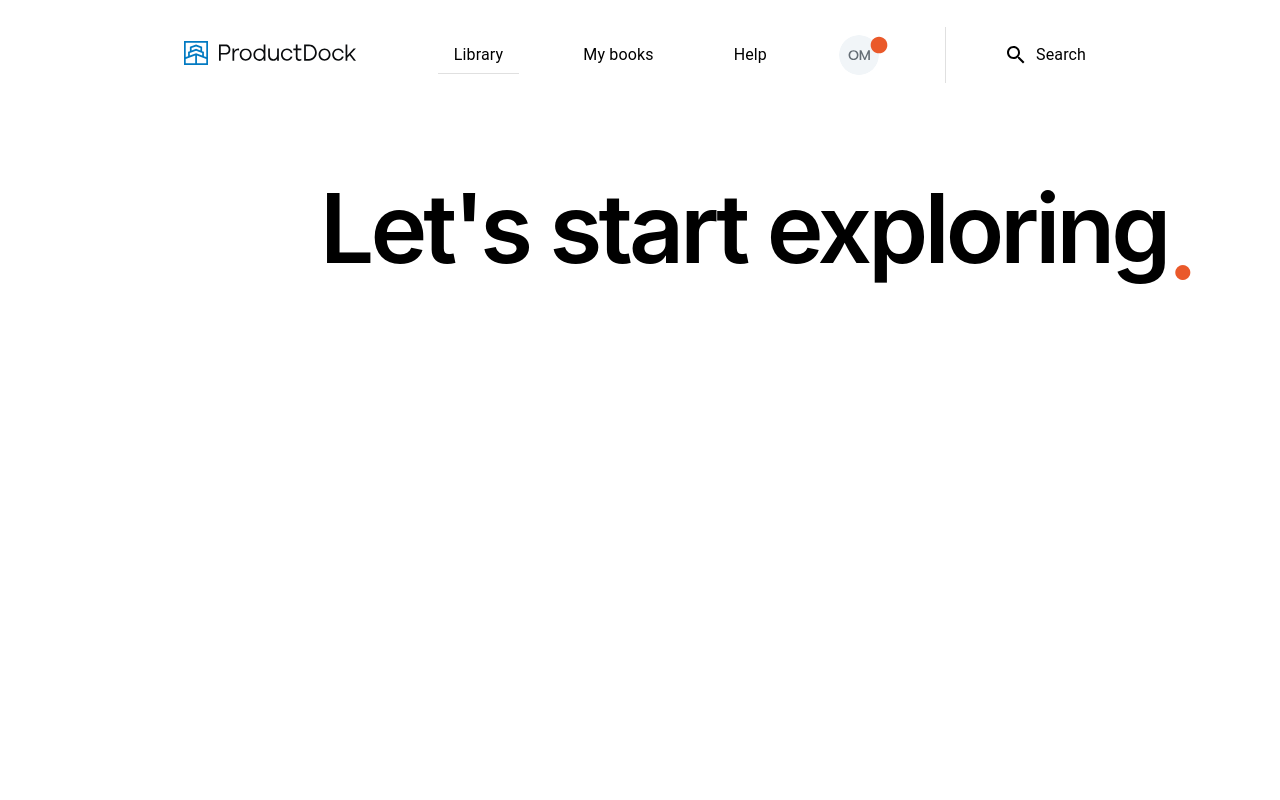
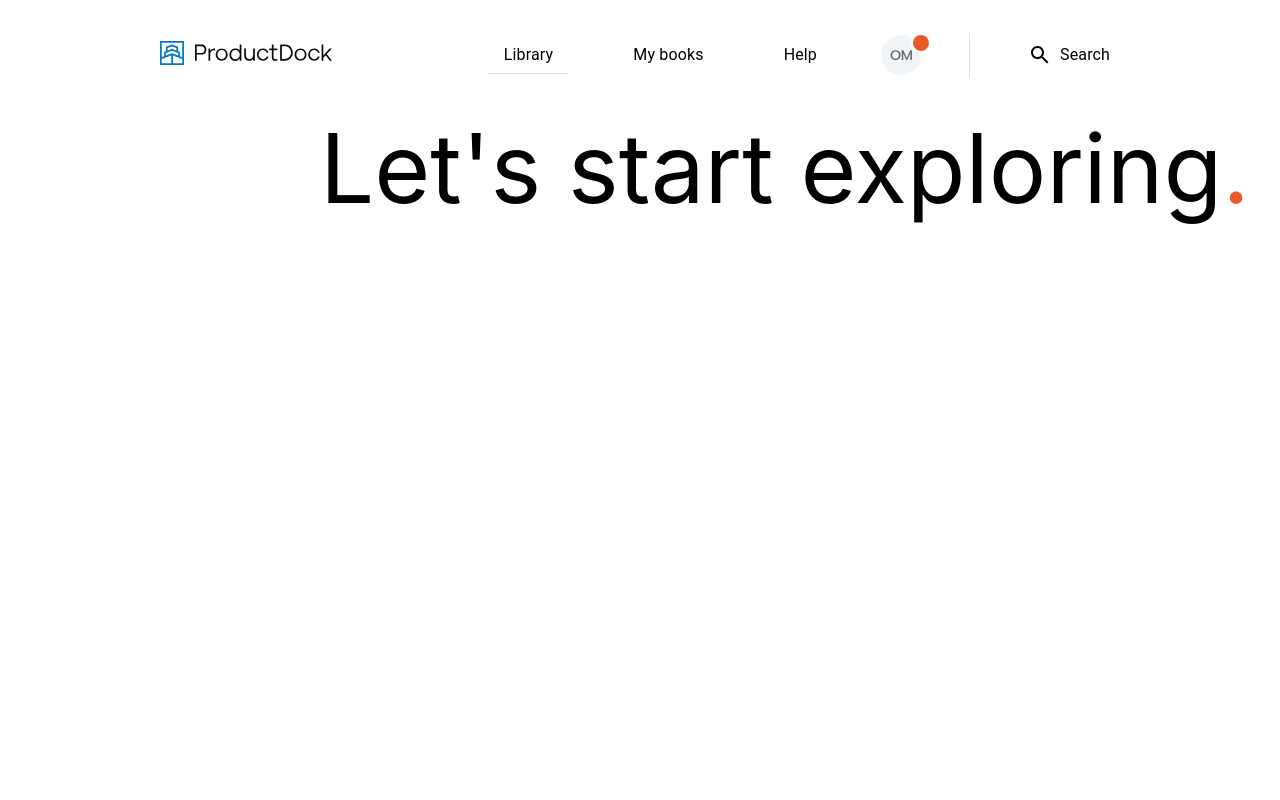
Before and after one commit to ProductDock/rbc3-library-fe, a React (Create React App) app: page / in a window 1280 px wide. Shown: the top 800 px of the page. Built offline with nearby package versions, Linux system fonts and the light colour scheme.

Commit message:
Refactored styling

```diff
--- a/src/App.tsx
+++ b/src/App.tsx
@@ -1,14 +1,11 @@
 import { Route, Routes } from 'react-router-dom'
 import { Homepage } from './pages/Homepage'
-import { Box } from '@mui/material'
 import { Header } from './components/Header/Header'
-import { LetsStartExploring } from './pages/Homepage/LetsStartExploring'
 
 function App() {
   return (
     <>
       <Header />
-      <LetsStartExploring />
       <Routes>
         <Route path='/' element={<Homepage />} />
       </Routes>
--- a/src/components/Header/Header.module.css
+++ b/src/components/Header/Header.module.css
@@ -12,6 +12,7 @@
 
 .toolBar {
   height: 110px;
+  padding: 0;
 }
 
 .box {
@@ -25,15 +26,19 @@
 }
 
 .notificationBadge {
-  color: #ea592a;
+  background: #ea592a;
   z-index: 2;
-  margin-left: -10px;
-  margin-top: -20px;
-  width: 20px;
+  margin-left: 30px;
+  margin-top: -42px;
+  width: 16px;
+  height: 16px;
+  border: 2px solid white;
+  border-radius: 50%;
+  position: absolute;
 }
 
 .logoIcon {
-  margin-left: 30px;
+  padding: 0;
 }
 
 .divider {
@@ -53,3 +58,8 @@
 .searchIcon {
   color: black;
 }
+
+.notificationWrapper {
+  position: relative;
+  margin-left: 30px;
+}
--- a/src/components/Header/MenuItems.tsx
+++ b/src/components/Header/MenuItems.tsx
@@ -6,7 +6,6 @@ import {
   Stack,
   TextField,
 } from '@mui/material'
-import CircleIcon from '@mui/icons-material/Circle'
 import SearchIcon from '@mui/icons-material/Search'
 import avatar from '../../assets/avatar.svg'
 
@@ -26,11 +25,12 @@ export const MenuItems = () => {
         </MenuItem>
         <MenuItem className={styles.menuItemsText}>My books</MenuItem>
         <MenuItem className={styles.menuItemsText}>Help</MenuItem>
-
-        <IconButton className={styles.logoIcon}>
-          <Avatar src={avatar} />
-          <CircleIcon className={styles.notificationBadge} />
-        </IconButton>
+        <div className={styles.notificationWrapper}>
+          <IconButton className={styles.logoIcon}>
+            <Avatar src={avatar} />
+          </IconButton>
+          <div className={styles.notificationBadge} />
+        </div>
 
         <Divider className={styles.divider} orientation='vertical' flexItem />
       </Stack>
--- a/src/pages/Homepage/Homepage.tsx
+++ b/src/pages/Homepage/Homepage.tsx
@@ -1,4 +1,6 @@
+import { LetsStartExploring } from './LetsStartExploring'
+
 const Homepage = () => {
-  return <div>Homepage</div>
+  return <LetsStartExploring />
 }
 export default Homepage
--- a/src/pages/Homepage/LetsStartExploring.module.css
+++ /dev/null
@@ -1,22 +0,0 @@
-.letsStartExploring {
-  margin-left: 140px;
-}
-
-h1 {
-  margin-left: 320px;
-  margin-top: 130;
-  font-size: 96px;
-  font-weight: 600;
-  line-height: 108px;
-  letter-spacing: -0.04em;
-  text-align: left;
-}
-
-h2 {
-  font-size: 96px;
-  font-weight: 600;
-  line-height: 108px;
-  letter-spacing: -0.04em;
-  text-align: left;
-  color: #ea592a;
-}
--- a/src/pages/Homepage/LetsStartExploring.tsx
+++ /dev/null
@@ -1,15 +0,0 @@
-import { Box, Stack } from '@mui/material'
-import styles from './LetsStartExploring.module.css'
-
-export const LetsStartExploring = () => {
-  return (
-    <Stack
-      direction='row'
-      height='1500px'
-      className={styles.LetsStartExploring}
-    >
-      <h1>Let's start exploring</h1>
-      <h2>.</h2>
-    </Stack>
-  )
-}
--- /dev/null
+++ b/src/pages/Homepage/LetsStartExploring/LetsStartExploring.module.css
@@ -0,0 +1,18 @@
+.letsStartExploring {
+  margin-left: 140px;
+}
+
+.wrapper {
+  height: 1500px;
+  margin-left: 320px;
+  margin-top: 130;
+}
+
+.dot {
+  color: #ea592a;
+  font-size: 96px;
+}
+
+.text {
+  font-size: 96px;
+}
--- /dev/null
+++ b/src/pages/Homepage/LetsStartExploring/LetsStartExploring.tsx
@@ -0,0 +1,10 @@
+import styles from './LetsStartExploring.module.css'
+
+export const LetsStartExploring = () => {
+  return (
+    <div className={styles.wrapper}>
+      <span className={styles.text}>Let's start exploring</span>
+      <span className={styles.dot}>.</span>
+    </div>
+  )
+}
--- /dev/null
+++ b/src/pages/Homepage/LetsStartExploring/index.ts
@@ -0,0 +1 @@
+export { LetsStartExploring } from './LetsStartExploring'
```
